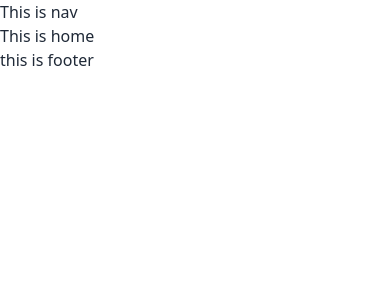
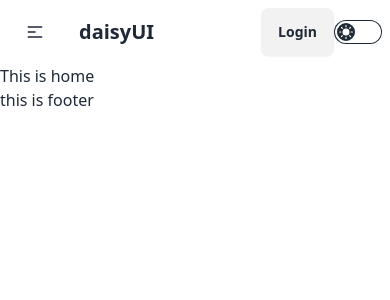
Before and after one commit to rznayeem/tour-trekker-client, a React (Vite) app: page / in a window 390 px wide. Shown: the top 300 px of the page. Built offline with nearby package versions, Linux system fonts and the light colour scheme.

Commit message:
navbar created initially

```diff
--- a/package.json
+++ b/package.json
@@ -14,7 +14,10 @@
     "match-sorter": "^6.3.4",
     "react": "^18.2.0",
     "react-dom": "^18.2.0",
+    "react-hook-form": "^7.51.3",
+    "react-icons": "^5.1.0",
     "react-router-dom": "^6.23.0",
+    "react-toastify": "^10.0.5",
     "sort-by": "^1.2.0"
   },
   "devDependencies": {
--- a/src/Common/Footer/Footer.jsx
+++ b/src/Common/Footer/Footer.jsx
@@ -1,5 +1,3 @@
-import React from 'react';
-
 const Footer = () => {
   return (
     <div>
--- a/src/Common/Nav/Nav.jsx
+++ b/src/Common/Nav/Nav.jsx
@@ -1,7 +1,100 @@
+import { Link, NavLink } from 'react-router-dom';
+
 const Nav = () => {
+  const links = (
+    <>
+      <li>
+        <NavLink to={'/'}>Home</NavLink>
+      </li>
+      <li>
+        <NavLink to={'/all_tourists_spot'}>All Tourists Spot</NavLink>
+      </li>
+      <li>
+        <NavLink to={'/add_tourists_spot'}>Add Tourists Spot</NavLink>
+      </li>
+      <li>
+        <NavLink to={'/my_list'}>My LIst</NavLink>
+      </li>
+    </>
+  );
+
   return (
     <div>
-      <h1>This is nav</h1>
+      <div className="navbar container mx-auto">
+        <div className="navbar-start">
+          <div className="dropdown">
+            <div tabIndex={0} role="button" className="btn btn-ghost lg:hidden">
+              <svg
+                xmlns="http://www.w3.org/2000/svg"
+                className="h-5 w-5"
+                fill="none"
+                viewBox="0 0 24 24"
+                stroke="currentColor"
+              >
+                <path
+                  strokeLinecap="round"
+                  strokeLinejoin="round"
+                  strokeWidth="2"
+                  d="M4 6h16M4 12h8m-8 6h16"
+                />
+              </svg>
+            </div>
+            <ul
+              tabIndex={0}
+              className="menu menu-sm dropdown-content mt-3 z-[1] p-2 shadow bg-base-100 rounded-box w-52"
+            >
+              {links}
+            </ul>
+          </div>
+          <a className="btn btn-ghost text-xl">daisyUI</a>
+        </div>
+        <div className="navbar-center hidden lg:flex">
+          <ul className="menu menu-horizontal px-1">{links}</ul>
+        </div>
+        <div className="navbar-end">
+          <Link to={'/login'} className="btn">
+            Login
+          </Link>
+          <div>
+            <label className="cursor-pointer grid place-items-center">
+              <input
+                type="checkbox"
+                value="synthwave"
+                className="toggle theme-controller bg-base-content row-start-1 col-start-1 col-span-2"
+              />
+              <svg
+                className="col-start-1 row-start-1 stroke-base-100 fill-base-100"
+                xmlns="http://www.w3.org/2000/svg"
+                width="14"
+                height="14"
+                viewBox="0 0 24 24"
+                fill="none"
+                stroke="currentColor"
+                strokeWidth="2"
+                strokeLinecap="round"
+                strokeLinejoin="round"
+              >
+                <circle cx="12" cy="12" r="5" />
+                <path d="M12 1v2M12 21v2M4.2 4.2l1.4 1.4M18.4 18.4l1.4 1.4M1 12h2M21 12h2M4.2 19.8l1.4-1.4M18.4 5.6l1.4-1.4" />
+              </svg>
+              <svg
+                className="col-start-2 row-start-1 stroke-base-100 fill-base-100"
+                xmlns="http://www.w3.org/2000/svg"
+                width="14"
+                height="14"
+                viewBox="0 0 24 24"
+                fill="none"
+                stroke="currentColor"
+                strokeWidth="2"
+                strokeLinecap="round"
+                strokeLinejoin="round"
+              >
+                <path d="M21 12.79A9 9 0 1 1 11.21 3 7 7 0 0 0 21 12.79z"></path>
+              </svg>
+            </label>
+          </div>
+        </div>
+      </div>
     </div>
   );
 };
--- a/src/main.jsx
+++ b/src/main.jsx
@@ -3,9 +3,12 @@ import ReactDOM from 'react-dom/client';
 import './index.css';
 import { RouterProvider } from 'react-router-dom';
 import router from './Routes/Router.jsx';
+import AuthProvider from './providers/AuthProvider.jsx';
 
 ReactDOM.createRoot(document.getElementById('root')).render(
   <React.StrictMode>
-    <RouterProvider router={router} />
+    <AuthProvider>
+      <RouterProvider router={router} />
+    </AuthProvider>
   </React.StrictMode>
 );
--- /dev/null
+++ b/src/pages/MyList/MyList.jsx
@@ -0,0 +1,7 @@
+import React from 'react';
+
+const MyList = () => {
+  return <div></div>;
+};
+
+export default MyList;
--- /dev/null
+++ b/src/pages/touristSpot/AddTouristsSpot.jsx
@@ -0,0 +1,7 @@
+import React from 'react';
+
+const AddTouristsSpot = () => {
+  return <div></div>;
+};
+
+export default AddTouristsSpot;
--- /dev/null
+++ b/src/pages/touristSpot/AllTouristsSpot.jsx
@@ -0,0 +1,7 @@
+import React from 'react';
+
+const AllTouristsSpot = () => {
+  return <div></div>;
+};
+
+export default AllTouristsSpot;
--- /dev/null
+++ b/src/providers/AuthProvider.jsx
@@ -0,0 +1,17 @@
+import { createContext, useState } from 'react';
+
+export const AuthContext = createContext(null);
+
+const AuthProvider = ({ children }) => {
+  const [user, setUser] = useState(null);
+
+  const authInfo = {
+    user,
+  };
+
+  return (
+    <AuthContext.Provider value={authInfo}>{children}</AuthContext.Provider>
+  );
+};
+
+export default AuthProvider;
--- a/tailwind.config.js
+++ b/tailwind.config.js
@@ -5,4 +5,7 @@ export default {
     extend: {},
   },
   plugins: [require('daisyui')],
+  daisyui: {
+    themes: ['light', 'dark'],
+  },
 };
```
Also changed, not shown: src/Routes/Router.jsx (+25 -0 lines), 2 other files (tests, documents, lock files or other folders).
